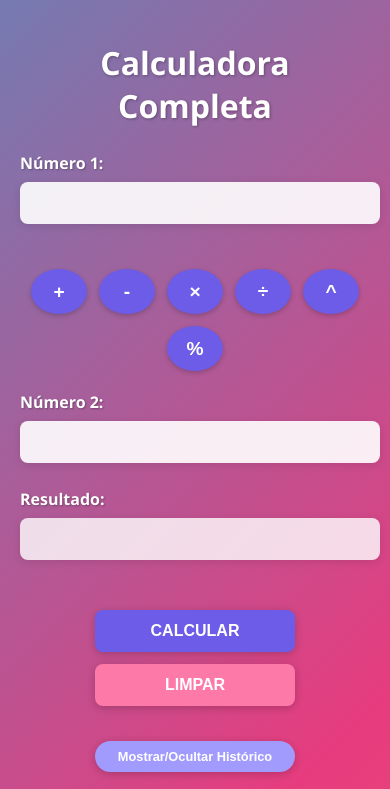
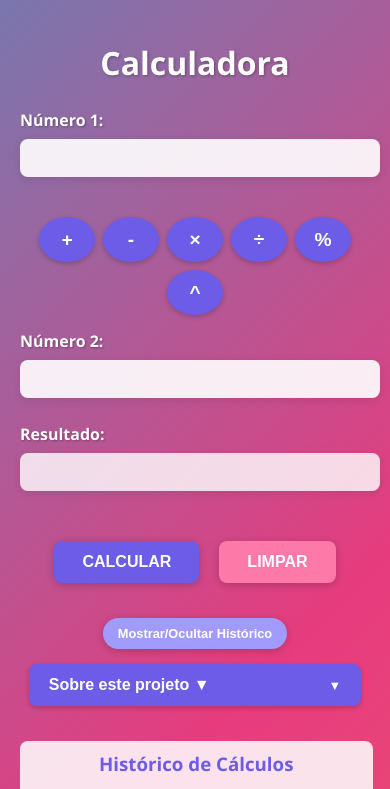
Before and after one commit to williammendes04/calculadora-dom, a plain HTML site: page index.html in a window 390 px wide. Both pictures are taken after a click on the button "Mostrar/Ocultar Histórico". Shown: the top 789 px of the page. Drawn offline with Linux system fonts and the light colour scheme.

Commit message:
CSS completo com ajustes mobile

```diff
--- a/index.html
+++ b/index.html
@@ -8,7 +8,7 @@
 </head>
 <body>
     <div class="calculator-content">
-        <h1>Calculadora Completa</h1>
+        <h1>Calculadora</h1>
 
         <div class="input-group">
             <label>Número 1:</label>
--- a/style.css
+++ b/style.css
@@ -294,25 +294,60 @@
     75% { transform: translateX(5px); }
   }
 
-  /* Responsividade */
-  @media (max-width: 480px) {
+  /* ========================================= */
+  /* AJUSTES ESPECÍFICOS PARA MOBILE (NOVOS) */
+  /* ========================================= */
+
+  @media (max-width: 600px) {
+    /* Corrige o layout dos operadores */
+    .operators {
+      gap: 8px;
+      margin: 15px 0;
+    }
+
+    /* Ajusta o botão de porcentagem */
+    .operator-btn:nth-last-child(2) {
+      order: 1; /* Move a porcentagem para junto dos outros operadores */
+    }
+
+    /* Ajusta o accordion */
+    .project-accordion {
+      margin: 15px auto;
+      width: 95%;
+    }
+
+    /* Ajusta os inputs */
+    .glass-input {
+      padding: 10px 5px;
+      font-size: 1rem;
+    }
+
+    /* Ajusta o histórico */
+    .history-container {
+      width: 95%;
+      padding: 10px;
+    }
+  }
+
+  /* Ajustes extra para telas muito pequenas (iPhone SE etc) */
+  @media (max-width: 375px) {
+    .operator-btn {
+      width: 40px;
+      height: 40px;
+      font-size: 1rem;
+    }
+
     .action-buttons {
       flex-direction: column;
-      align-items: center;
-      gap: 12px;
+      gap: 10px;
     }
 
     button {
       width: 100%;
-      max-width: 200px;
     }
 
-    .glass-input {
-      font-size: 1rem;
-    }
-
-    .input-tooltip {
-      font-size: 0.7rem;
-      bottom: -18px;
+    .project-accordion,
+    .history-container {
+      width: 90%;
     }
   }
```
